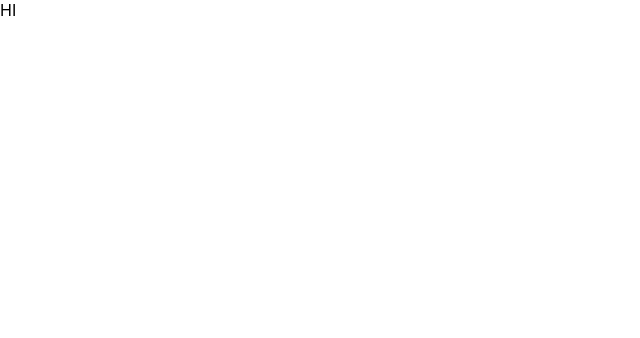
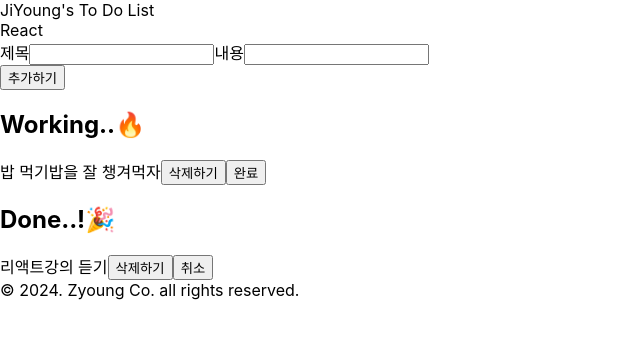
Before and after one commit to Zzzzyoung/-Project-Todo_List, a React (Create React App) app: page / in a window 1280 px wide. Shown: the top 338 px of the page, without its empty margins (0-640 px from the left). Built offline with nearby package versions, Linux system fonts and the light colour scheme.

Commit message:
todolist 기능 구현

```diff
--- a/src/App.js
+++ b/src/App.js
@@ -1,7 +1,132 @@
-import React from "react";
+import React, { useState } from "react";
 
 function App() {
-  return <div>HI</div>;
+  const [todos, setTodos] = useState([
+    {
+      id: 1,
+      title: "밥 먹기",
+      content: "밥을 잘 챙겨먹자",
+      isDone: false,
+    },
+    {
+      id: 2,
+      title: "리액트",
+      content: "강의 듣기",
+      isDone: true,
+    },
+  ]);
+
+  const [title, setTitle] = useState("");
+  const [content, setContent] = useState("");
+
+  const onChangeTitleHAndler = (event) => setTitle(event.target.value);
+  const onChangeContentHAndler = (event) => setContent(event.target.value);
+
+  // 추가하기 버튼
+  const clickAddBtn = () => {
+    const newTodo = {
+      id: todos.length + 1,
+      title,
+      content,
+    };
+
+    setTodos([...todos, newTodo]);
+    setTitle("");
+    setContent("");
+  };
+
+  // 삭제하기 버튼
+  const clickDeleteBtn = (id) => {
+    const remainTodo = todos.filter((todo) => todo.id !== id);
+    setTodos(remainTodo);
+  };
+
+  // 완료 버튼
+  // isDone : false -> true
+  const clickCompleteBtn = (id) => {
+    const workingTodo = todos.filter((todo) => {
+      if (todo.id === id) {
+        todo.isDone = !todo.isDone;
+      }
+      return todo;
+    });
+    setTodos(workingTodo);
+  };
+
+  // 취소 버튼
+  // isDone : true -> false
+  const clickCancleBtn = (id) => {
+    const workingTodo = todos.filter((todo) => {
+      if (todo.id === id) {
+        todo.isDone = !todo.isDone;
+      }
+      return todo;
+    });
+    setTodos(workingTodo);
+  };
+
+  return (
+    <div className="layout">
+      <header>
+        <div>JiYoung's To Do List</div>
+        <div>React</div>
+      </header>
+
+      <form>
+        <div>
+          제목
+          <input type="text" value={title} onChange={onChangeTitleHAndler} />
+          내용
+          <input
+            type="text"
+            value={content}
+            onChange={onChangeContentHAndler}
+          />
+        </div>
+        <button onClick={clickAddBtn}>추가하기</button>
+      </form>
+
+      <div>
+        <div>
+          <h2>Working..🔥</h2>
+          {todos.map((item) => {
+            if (item.isDone === false) {
+              return (
+                <div key={item.id}>
+                  {item.title}
+                  {item.content}
+                  <button onClick={clickDeleteBtn}>삭제하기</button>
+                  <button onClick={clickCompleteBtn}>완료</button>
+                </div>
+              );
+            } else {
+              return null;
+            }
+          })}
+        </div>
+
+        <div>
+          <h2>Done..!🎉</h2>
+          {todos.map((todo) => {
+            if (todo.isDone === true) {
+              return (
+                <div key={todo.id}>
+                  {todo.title}
+                  {todo.content}
+                  <button onClick={clickDeleteBtn}>삭제하기</button>
+                  <button onClick={clickCancleBtn}>취소</button>
+                </div>
+              );
+            } else {
+              return null;
+            }
+          })}
+        </div>
+      </div>
+
+      <footer>© 2024. Zyoung Co. all rights reserved.</footer>
+    </div>
+  );
 }
 
 export default App;
```
Also changed, not shown: src/App.css (deleted, +0 -38 lines).
